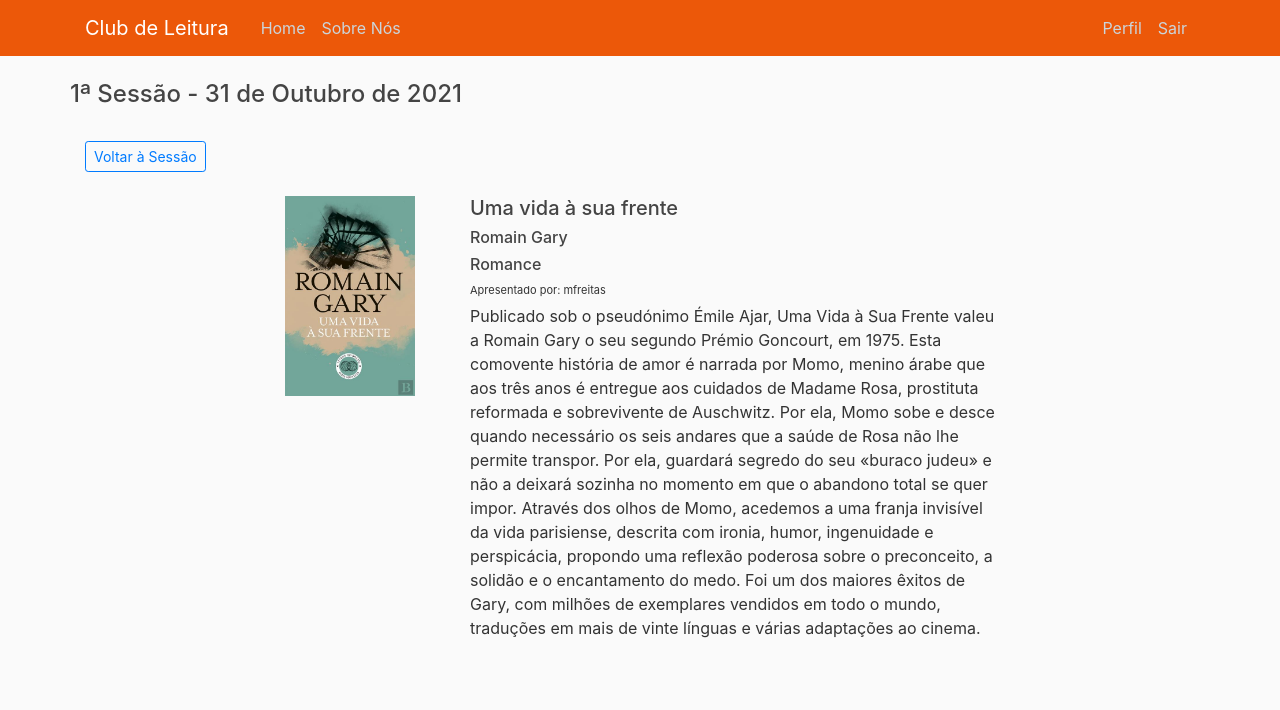
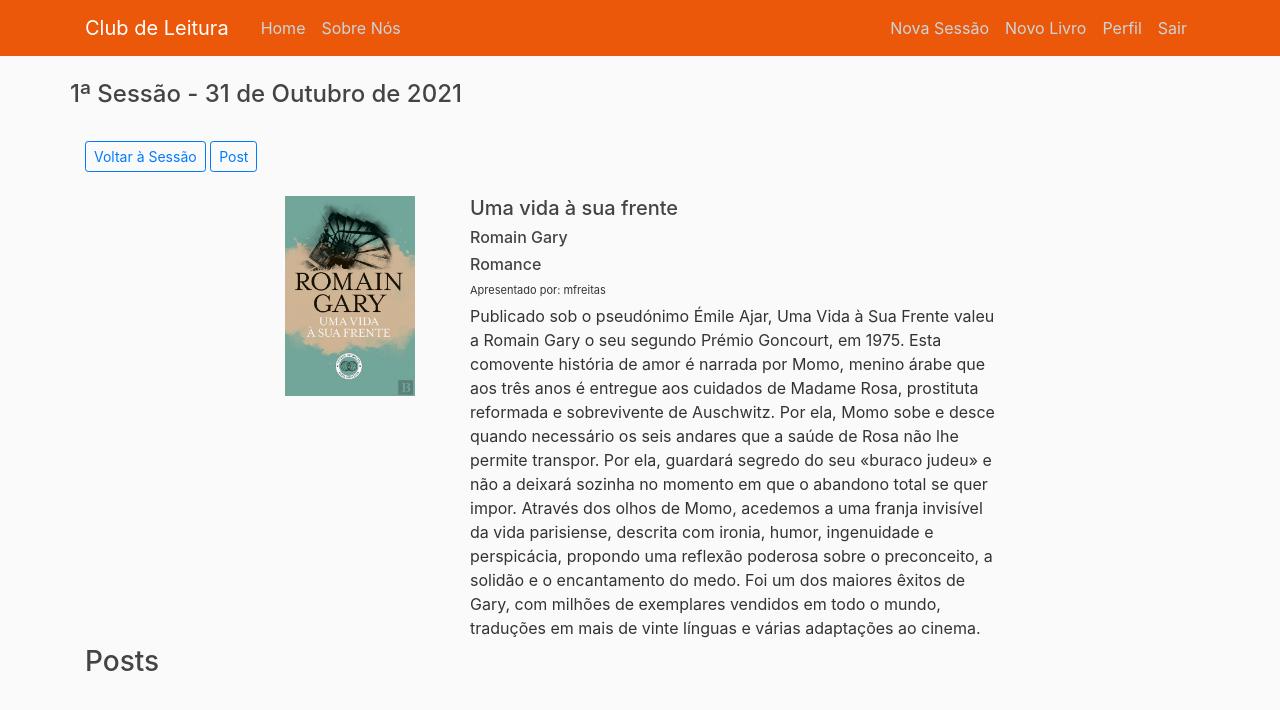
Before and after one commit to mfreitas64/django_books, a Django app: page /detalhe_livro/1/ in a window 1280 px wide. Shown: the top 710 px of the page. Run offline with Django 4.2, Linux system fonts and the light colour scheme; a user stored in the database is signed in; data comes from the database, SQL or seed files in the repository; both versions use the stored data as it was after the commit; some libraries are stand-ins or nearby versions.

Commit message:
changes04012023

```diff
--- a/books/admin.py
+++ b/books/admin.py
@@ -1,9 +1,11 @@
 from django.contrib import admin
 from books.models import Sessoes
 from books.models import Books
+from books.models import Posts
 
 
 # Register your models here.
 
 admin.site.register(Sessoes)
 admin.site.register(Books)
+admin.site.register(Posts)
--- a/books/models.py
+++ b/books/models.py
@@ -1,5 +1,6 @@
 from django.db import models
 from django.contrib.auth.models import User
+from django.utils import timezone
 from django.urls import reverse
 
 # Create your models here.
@@ -26,3 +27,16 @@ class Books(models.Model):
 
     def get_absolute_url(self):
         return reverse('book:detalhe_livro', kwargs={'pk': self.pk})
+
+class Posts(models.Model):
+    bookid = models.ForeignKey(Books, on_delete=models.CASCADE)
+    title = models.CharField(max_length=100)
+    content =models.TextField()
+    date_posted = models.DateTimeField(default=timezone.now)
+    posted_by = models.ForeignKey(User, on_delete=models.CASCADE)
+
+    def __str__(self):
+        return self.title
+
+    def get_absolute_url(self):
+        return reverse('book:index')
--- a/books/templates/books/base.html
+++ b/books/templates/books/base.html
@@ -34,13 +34,17 @@
               </div>
               <!-- Navbar Right Side -->
               <div class="navbar-nav">
-                {% if user.is_authenticated %}
-                <a class="nav-item nav-link" href="{% url 'profile' %}">Perfil</a>
-                <a class="nav-item nav-link" href="{% url 'logout' %}">Sair</a>
-                {% else%}
+              {% if user.is_superuser %}
+                <a class="nav-item nav-link" href="{% url 'book:criar-sessao' %}">Nova Sessão</a>
+                <a class="nav-item nav-link" href="{% url 'book:criar-livro' %}">Novo Livro</a>
+              {% endif %}
+              {% if user.is_authenticated %}
+                  <a class="nav-item nav-link" href="{% url 'profile' %}">Perfil</a>
+                  <a class="nav-item nav-link" href="{% url 'logout' %}">Sair</a>
+              {% else %}
                   <a class="nav-item nav-link" href="{% url 'login' %}">Entrar</a>
                   <a class="nav-item nav-link" href="{% url 'register' %}">Registar-se</a>
-                {% endif %}
+              {% endif %}
               </div>
             </div>
           </div>
--- a/books/templates/books/detalhe_livro.html
+++ b/books/templates/books/detalhe_livro.html
@@ -2,12 +2,14 @@
 {% load static %}
 
 {% block content %}
-
     <div class="row">
         <h4>{{ sessao.sessaoid.title }} - {{ sessao.sessaoid.sessao_date }}</h4>
     </div>
     <br>
-    <a class="btn btn-outline-primary btn-sm" href="{% url 'book:detalhe' sessao.sessaoid.id %}">Voltar à Sessão</a>
+        <a class="btn btn-outline-primary btn-sm" href="{% url 'book:detalhe' sessao.sessaoid.id %}">Voltar à Sessão</a>
+        {% if user.is_authenticated %}
+            <a class="btn btn-outline-primary btn-sm" href="{% url 'book:novopost' object.id %}">Post</a>
+        {% endif %}
     <br>
     <br>
     <div class="container">
@@ -24,5 +26,19 @@
             </div>
         </div>
     </div>
-
+        <h3>Posts</h3>
+        {% for posts in books.posts_set.all %}
+            <article class="media content-section">
+                <img class="rounded-circle article-img" src="{{ posts.posted_by.profile.image.url }}">
+                <div class="media-body">
+                    <div class="article-metadata">
+                        {{ posts.posted_by }}
+                        <small class="text-muted"> {{ posts.posted_date|date:"F d, Y" }}</small>
+                    </div>
+                    <h2 class=""article-title">{{ posts.title }}</h2>
+                    <p class="article-content">{{ posts.content }}</p>
+                </div>
+            </article>
+            <div>
+        {% endfor %}
 {% endblock content %}
--- a/books/templates/books/index.html
+++ b/books/templates/books/index.html
@@ -29,7 +29,7 @@
         {% if displaybook %}
             {% for c in displaybook %}
             <div class="col-md-2 book margens">
-                    <h6><a href="{% url 'book:detalhe' c.id%}"> {{ c.title }}</a></h6>
+                    <h6><a href="{% url 'book:detalhe' c.id %}"> {{ c.title }}</a></h6>
                     <p style="font-size:11px">{{ c.sessao_date }}</p>
             </div>
             {% endfor %}
--- a/books/urls.py
+++ b/books/urls.py
@@ -1,6 +1,6 @@
 from django.urls import path
 from . import views
-from . views import (SessoesCreateView, BooksCreateView)
+from . views import (SessoesCreateView, BooksCreateView, PostsCreateView)
 
 app_name = 'book'
 urlpatterns = [
@@ -10,5 +10,6 @@ urlpatterns = [
     path('<int:pk>/', views.DetailView.as_view(), name='detalhe'),
     path('novasessao/', SessoesCreateView.as_view(), name='criar-sessao'),
     path('novolivro/', BooksCreateView.as_view(), name='criar-livro'),
+    path('novopost/<int:pk>/', PostsCreateView.as_view(), name='novopost'),
     path('detalhe_livro/<int:pk>/', views.DetalhesLivro.as_view(), name='detalhe_livro'),
 ]
--- a/books/views.py
+++ b/books/views.py
@@ -1,17 +1,14 @@
-from django.http import HttpResponseRedirect
 from django.shortcuts import get_object_or_404, render
 from django.urls import reverse
 from django.views import generic
 from django.views.generic import ListView, DetailView, CreateView
 from django.db.models import F
 from django.shortcuts import redirect
-from django.contrib.auth.mixins import PermissionRequiredMixin
 from .mixins import ValidateUsersPermissions
-from .models import Sessoes, Books
+from .models import Sessoes, Books, Posts
 from django.contrib import messages
 
 # Create your views here.
-
 
 class IndexView(generic.ListView):
     template_name = 'books/index.html'
@@ -20,7 +17,7 @@ class IndexView(generic.ListView):
 
     def get_queryset(self):
         """Return the last five published Books."""
-        return Sessoes.objects.order_by('sessao_date')[:10]
+        return Sessoes.objects.order_by('sessao_date')[:12]
 
 class DetailView(generic.DetailView):
     model = Sessoes
@@ -51,6 +48,16 @@ class BooksCreateView(ValidateUsersPermissions, CreateView):
         form.save()
         return super().form_valid(form)
 
+class PostsCreateView(CreateView):
+    model = Posts
+    fields = ['title', 'content']
+
+    def form_valid(self, form):
+        form.instance.posted_by = self.request.user
+        form.instance.bookid_id = self.kwargs['pk']
+        form.save()
+        return super().form_valid(form)
+
 def about(request):
     return render(request, 'books/about.html', {'title': 'About'})
 
```
Also changed, not shown: books/templates/books/posts_form.html (added, +16 -0 lines), books/media/profile_pics/cristal.jpeg (added), books/media/profile_pics/euverao2021_dP1fE7t.jpeg (added), books/migrations/0002_posts.py (added), booksdb.sqlite3.
